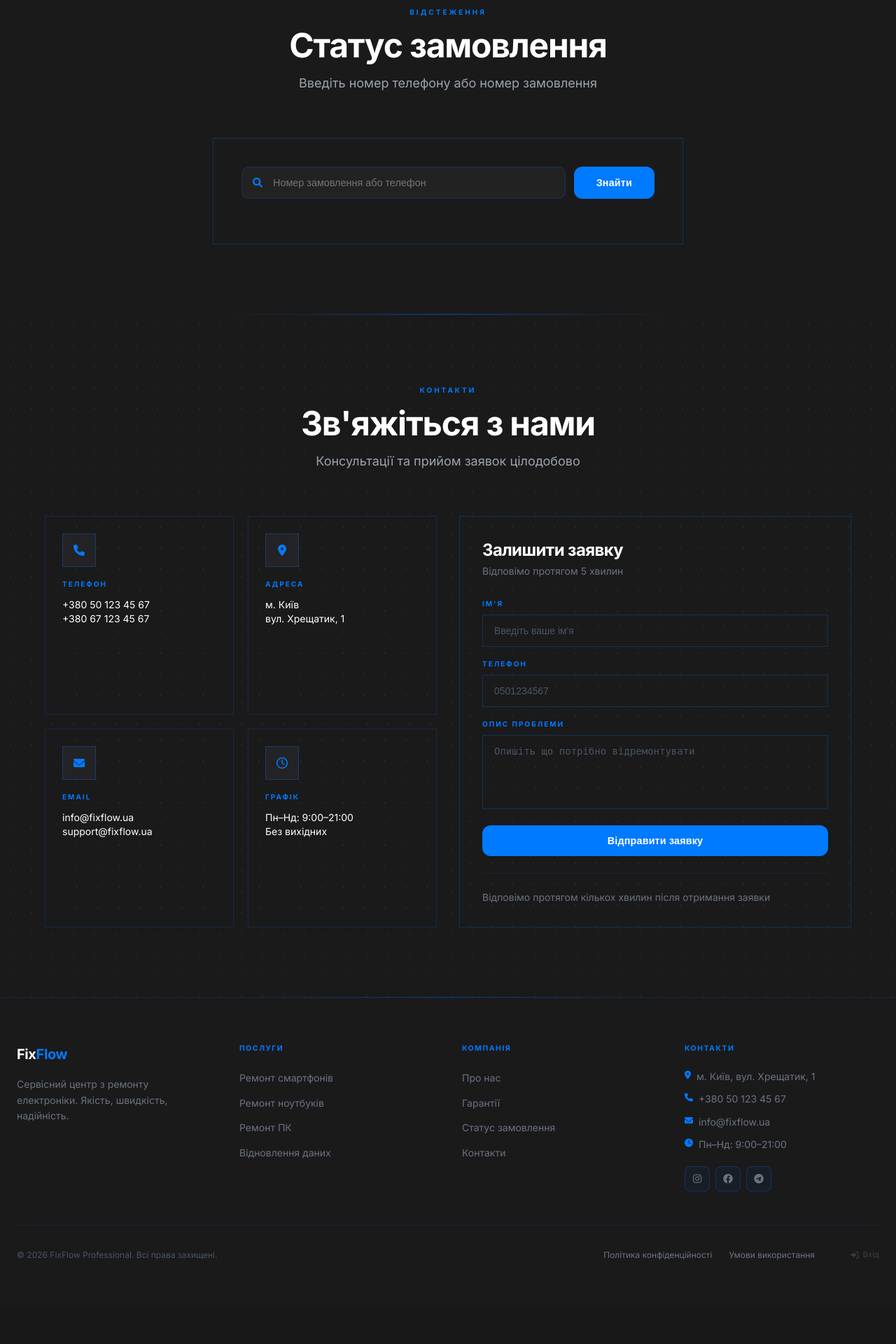
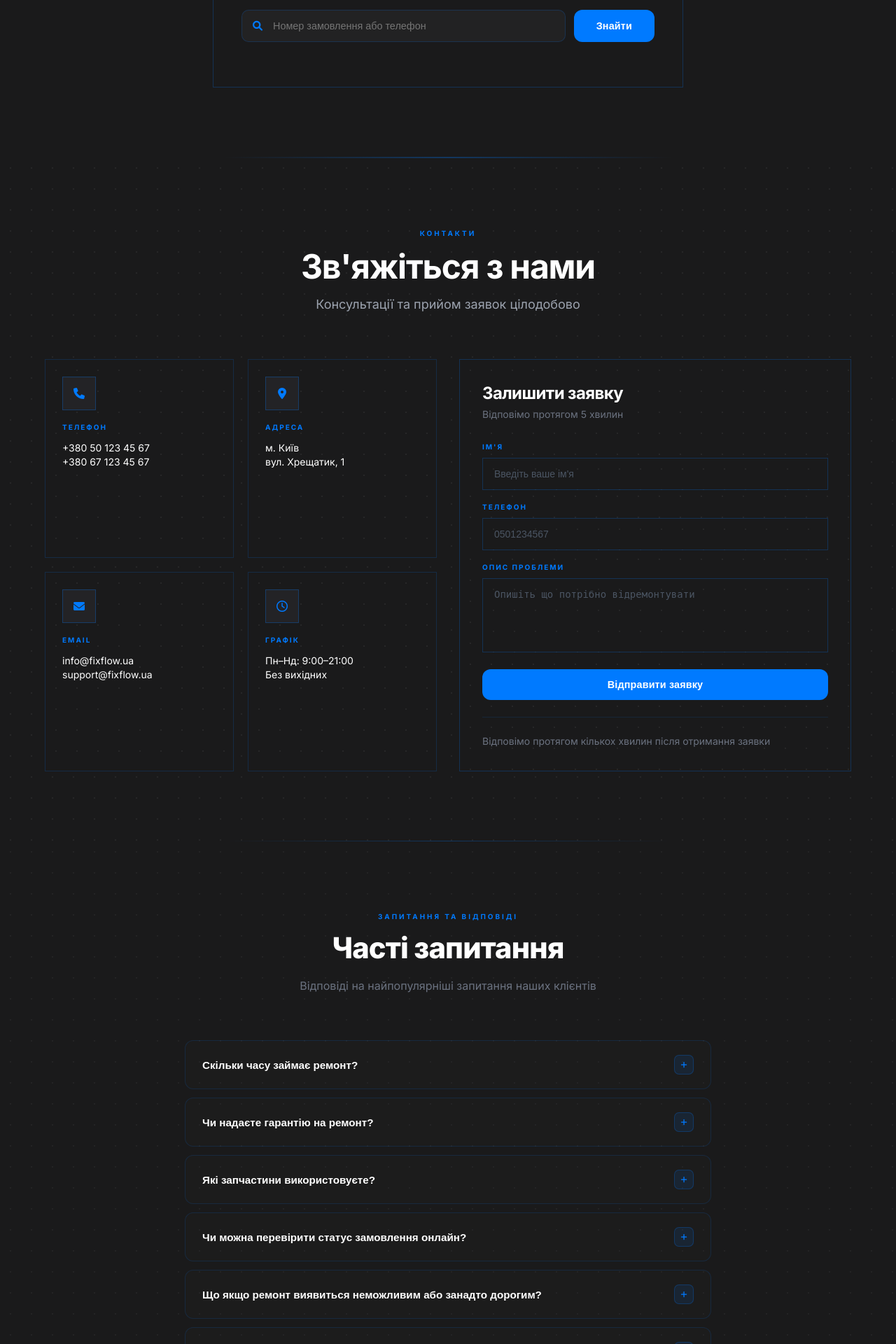
Before and after one commit to Mark202112/FixFlow2.0, a Django app: page / in a window 1280 px wide. Shown: the part 3560-5480 px from the top of the page at 70% size. Before the commit the page ends 5360 px from the top, so only its background shows below. Run offline with Django 5.2, Linux system fonts and the light colour scheme; some libraries are stand-ins or nearby versions.

Commit message:
Главная 1.5 (mini-revision)

```diff
--- a/templates/main/home.html
+++ b/templates/main/home.html
@@ -22,9 +22,12 @@
             <div class="reveal-on-scroll">
                 <!-- Badge -->
                 <div class="inline-flex items-center gap-2 px-4 py-2 mb-8"
-                     style="background: rgba(0,122,255,0.08); border: 1px solid rgba(0,122,255,0.25);">
-                    <div class="w-1.5 h-1.5 rounded-full bg-brand" style="animation: pulseGlow 2s infinite;"></div>
-                    <span class="text-[10px] font-bold uppercase tracking-[0.25em]" style="color:#007AFF;">
+                     style="background:rgba(52,199,89,0.07); border:1px solid rgba(52,199,89,0.25); border-radius:6px;">
+                    <span class="online-dot-wrap">
+                        <span class="online-dot-ring"></span>
+                        <span class="online-dot-core"></span>
+                    </span>
+                    <span class="text-[10px] font-bold uppercase tracking-[0.25em]" style="color:#34c759;">
                         Сервісний центр · Онлайн прийом
                     </span>
                 </div>
@@ -80,7 +83,7 @@
                     <div class="relative overflow-hidden" style="border: 1px solid rgba(0,122,255,0.25);">
                         <div class="absolute inset-0 pointer-events-none z-10"
                              style="background: linear-gradient(135deg, rgba(42,42,45,0.2) 0%, transparent 60%);"></div>
-                        <img src="{% static 'images/site/hero.jpg' %}"
+                        <img src="https://images.unsplash.com/photo-1709102884400-b50ca1a12bc3?w=800&q=80&fit=crop"
                              alt="Ремонт техніки"
                              class="w-full h-auto block"
                              loading="lazy">
@@ -110,6 +113,7 @@
 {% include 'main/includes/process.html' %}
 {% include 'main/includes/status.html' %}
 {% include 'main/includes/contact.html' %}
+{% include 'main/includes/faq.html' %}
 
 <!-- Modals -->
 {% include 'main/includes/service_modal.html' %}
--- /dev/null
+++ b/templates/main/includes/faq.html
@@ -0,0 +1,185 @@
+<!-- ═══════════════════════════════ FAQ ═══════════════════════════════ -->
+<section id="faq" style="background-color:#1A1A1B; background-image:radial-gradient(rgba(255,255,255,0.045) 1px, transparent 1px); background-size:30px 30px; padding:100px 0;">
+
+    <div class="absolute top-0 left-1/2 -translate-x-1/2 w-1/2 divider-line"></div>
+
+    <div style="max-width:800px; margin:0 auto; padding:0 24px;">
+
+        <!-- Header -->
+        <div class="reveal-on-scroll" style="text-align:center; margin-bottom:64px;">
+            <span style="display:block; font-size:.62rem; font-weight:700; text-transform:uppercase;
+                          letter-spacing:.3em; color:#007AFF; margin-bottom:14px;">Запитання та відповіді</span>
+            <h2 style="color:#fff; font-size:2.6rem; font-weight:800; letter-spacing:-.02em;
+                        line-height:1.15; margin-bottom:16px;">Часті запитання</h2>
+            <p style="color:#6b7280; font-size:1rem; max-width:480px; margin:0 auto; line-height:1.7;">
+                Відповіді на найпопулярніші запитання наших клієнтів
+            </p>
+        </div>
+
+        <!-- FAQ items -->
+        <div style="display:flex; flex-direction:column; gap:12px;">
+
+            {% for faq in faqs %}
+            <div class="faq-item reveal-on-scroll"
+                 style="border:1px solid rgba(0,122,255,0.15); border-radius:12px;
+                         background:rgba(42,42,45,0.15); overflow:hidden;
+                         transition:border-color .25s;">
+                <button class="faq-trigger"
+                        onclick="toggleFaq(this)"
+                        style="width:100%; display:flex; align-items:center; justify-content:space-between;
+                               padding:20px 24px; background:none; border:none; cursor:pointer;
+                               text-align:left; gap:16px;">
+                    <span style="color:#fff; font-size:.95rem; font-weight:600; line-height:1.4;">{{ faq.question }}</span>
+                    <span class="faq-icon"
+                          style="width:28px; height:28px; flex-shrink:0; border-radius:7px;
+                                 background:rgba(0,122,255,0.1); border:1px solid rgba(0,122,255,0.25);
+                                 display:flex; align-items:center; justify-content:center;
+                                 transition:transform .3s ease, background .25s;">
+                        <i class="fas fa-plus" style="font-size:.65rem; color:#007AFF; transition:transform .3s ease;"></i>
+                    </span>
+                </button>
+                <div class="faq-body"
+                     style="max-height:0; overflow:hidden; transition:max-height .4s cubic-bezier(.16,1,.3,1);">
+                    <div style="padding:0 24px 20px;">
+                        <div style="height:1px; background:rgba(0,122,255,0.12); margin-bottom:16px;"></div>
+                        <p style="color:#9ca3af; font-size:.9rem; line-height:1.75;">{{ faq.answer }}</p>
+                    </div>
+                </div>
+            </div>
+            {% empty %}
+
+            {% for item in faq_default %}
+            <div class="faq-item reveal-on-scroll"
+                 style="border:1px solid rgba(0,122,255,0.15); border-radius:12px;
+                         background:rgba(42,42,45,0.15); overflow:hidden;
+                         transition:border-color .25s;">
+                <button class="faq-trigger"
+                        onclick="toggleFaq(this)"
+                        style="width:100%; display:flex; align-items:center; justify-content:space-between;
+                               padding:20px 24px; background:none; border:none; cursor:pointer;
+                               text-align:left; gap:16px;">
+                    <span style="color:#fff; font-size:.95rem; font-weight:600; line-height:1.4;">{{ item.q }}</span>
+                    <span class="faq-icon"
+                          style="width:28px; height:28px; flex-shrink:0; border-radius:7px;
+                                 background:rgba(0,122,255,0.1); border:1px solid rgba(0,122,255,0.25);
+                                 display:flex; align-items:center; justify-content:center;
+                                 transition:transform .3s ease, background .25s;">
+                        <i class="fas fa-plus" style="font-size:.65rem; color:#007AFF; transition:transform .3s ease;"></i>
+                    </span>
+                </button>
+                <div class="faq-body"
+                     style="max-height:0; overflow:hidden; transition:max-height .4s cubic-bezier(.16,1,.3,1);">
+                    <div style="padding:0 24px 20px;">
+                        <div style="height:1px; background:rgba(0,122,255,0.12); margin-bottom:16px;"></div>
+                        <p style="color:#9ca3af; font-size:.9rem; line-height:1.75;">{{ item.a }}</p>
+                    </div>
+                </div>
+            </div>
+            {% endfor %}
+
+            {% endfor %}
+        </div>
+
+        <!-- Bottom CTA -->
+        <div class="reveal-on-scroll" style="text-align:center; margin-top:52px;">
+            <p style="color:#6b7280; font-size:.875rem; margin-bottom:20px;">
+                Не знайшли відповіді? Напишіть нам напряму
+            </p>
+            <button onclick="document.getElementById('contact').scrollIntoView({behavior:'smooth'})"
+                    class="btn-outline" style="padding:12px 28px; font-size:.875rem;">
+                <i class="fas fa-comment-dots" style="margin-right:8px; font-size:.8rem;"></i>
+                Задати запитання
+            </button>
+        </div>
+    </div>
+
+</section>
+
+<script>
+/* ── Default FAQ data (hardcoded fallback) ──────────────────── */
+(function() {
+    var defaults = [
+        {
+            q: 'Скільки часу займає ремонт?',
+            a: 'Більшість ремонтів виконується протягом 30 хвилин — 2 годин. Складні випадки (ремонт материнської плати, відновлення даних) можуть займати до 72 годин. Точний термін повідомляємо після діагностики.'
+        },
+        {
+            q: 'Чи надаєте гарантію на ремонт?',
+            a: 'Так, на всі види ремонту надаємо гарантію від 3 до 12 місяців. Гарантія поширюється на виконану роботу та встановлені запчастини. При настанні гарантійного випадку — ремонт безкоштовно.'
+        },
+        {
+            q: 'Які запчастини використовуєте?',
+            a: 'Використовуємо тільки оригінальні або сертифіковані аналоги від перевірених постачальників. Перед заміною завжди узгоджуємо тип запчастини та вартість з клієнтом.'
+        },
+        {
+            q: 'Чи можна перевірити статус замовлення онлайн?',
+            a: 'Так. Після прийому пристрою ви отримуєте номер замовлення. Введіть його або ваш номер телефону в розділі "Статус" на цій сторінці — і побачите поточний етап ремонту.'
+        },
+        {
+            q: 'Що якщо ремонт виявиться неможливим або занадто дорогим?',
+            a: 'Діагностика безкоштовна. Якщо після огляду ремонт недоцільний або вартість вас не влаштовує — ви забираєте пристрій без жодної оплати. Ніяких прихованих зборів.'
+        },
+        {
+            q: 'Як залишити заявку?',
+            a: 'Заповніть форму на цій сторінці або натисніть кнопку "Залишити заявку". Вкажіть ім\'я, телефон, модель пристрою та коротко опишіть проблему. Ми зв\'яжемося з вами протягом кількох хвилин.'
+        }
+    ];
+
+    /* Inject into empty containers if no Django data */
+    var items = document.querySelectorAll('.faq-item');
+    if (items.length === 0) {
+        var container = document.querySelector('#faq .faq-item')
+            ? null
+            : document.querySelector('#faq [style*="flex-direction:column"]');
+        if (!container) return;
+
+        defaults.forEach(function(d) {
+            var el = document.createElement('div');
+            el.className = 'faq-item reveal-on-scroll';
+            el.style.cssText = 'border:1px solid rgba(0,122,255,0.15);border-radius:12px;background:rgba(42,42,45,0.15);overflow:hidden;transition:border-color .25s;';
+            el.innerHTML =
+                '<button class="faq-trigger" onclick="toggleFaq(this)" style="width:100%;display:flex;align-items:center;justify-content:space-between;padding:20px 24px;background:none;border:none;cursor:pointer;text-align:left;gap:16px;">' +
+                    '<span style="color:#fff;font-size:.95rem;font-weight:600;line-height:1.4;">' + d.q + '</span>' +
+                    '<span class="faq-icon" style="width:28px;height:28px;flex-shrink:0;border-radius:7px;background:rgba(0,122,255,0.1);border:1px solid rgba(0,122,255,0.25);display:flex;align-items:center;justify-content:center;transition:transform .3s ease,background .25s;">' +
+                        '<i class="fas fa-plus" style="font-size:.65rem;color:#007AFF;transition:transform .3s ease;"></i>' +
+                    '</span>' +
+                '</button>' +
+                '<div class="faq-body" style="max-height:0;overflow:hidden;transition:max-height .4s cubic-bezier(.16,1,.3,1);">' +
+                    '<div style="padding:0 24px 20px;">' +
+                        '<div style="height:1px;background:rgba(0,122,255,0.12);margin-bottom:16px;"></div>' +
+                        '<p style="color:#9ca3af;font-size:.9rem;line-height:1.75;">' + d.a + '</p>' +
+                    '</div>' +
+                '</div>';
+            container.appendChild(el);
+        });
+    }
+})();
+
+/* ── Toggle accordion ─────────────────────────────────────────── */
+function toggleFaq(btn) {
+    var item  = btn.closest('.faq-item');
+    var body  = item.querySelector('.faq-body');
+    var icon  = item.querySelector('.faq-icon i');
+    var iconWrap = item.querySelector('.faq-icon');
+    var isOpen = body.style.maxHeight && body.style.maxHeight !== '0px';
+
+    /* Close all others */
+    document.querySelectorAll('.faq-item').forEach(function(el) {
+        var b = el.querySelector('.faq-body');
+        var i = el.querySelector('.faq-icon i');
+        var iw = el.querySelector('.faq-icon');
+        b.style.maxHeight = '0px';
+        i.style.transform = 'rotate(0deg)';
+        iw.style.background = 'rgba(0,122,255,0.1)';
+        el.style.borderColor = 'rgba(0,122,255,0.15)';
+    });
+
+    /* Open clicked if was closed */
+    if (!isOpen) {
+        body.style.maxHeight = body.scrollHeight + 48 + 'px';
+        icon.style.transform = 'rotate(45deg)';
+        iconWrap.style.background = 'rgba(0,122,255,0.2)';
+        item.style.borderColor = 'rgba(0,122,255,0.4)';
+    }
+}
+</script>
```
Also changed, not shown: static/css/style.css (+33 -0 lines), static/images/site/2.jpg (deleted).
